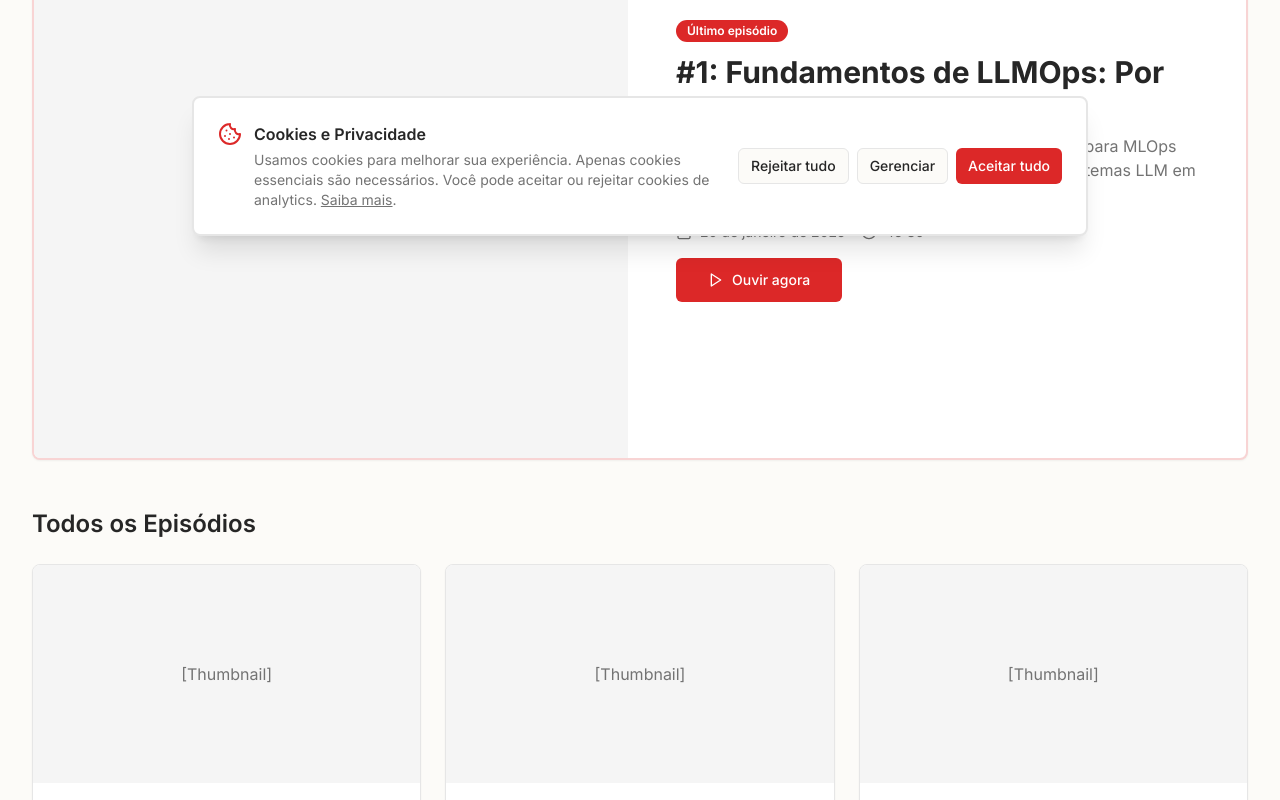
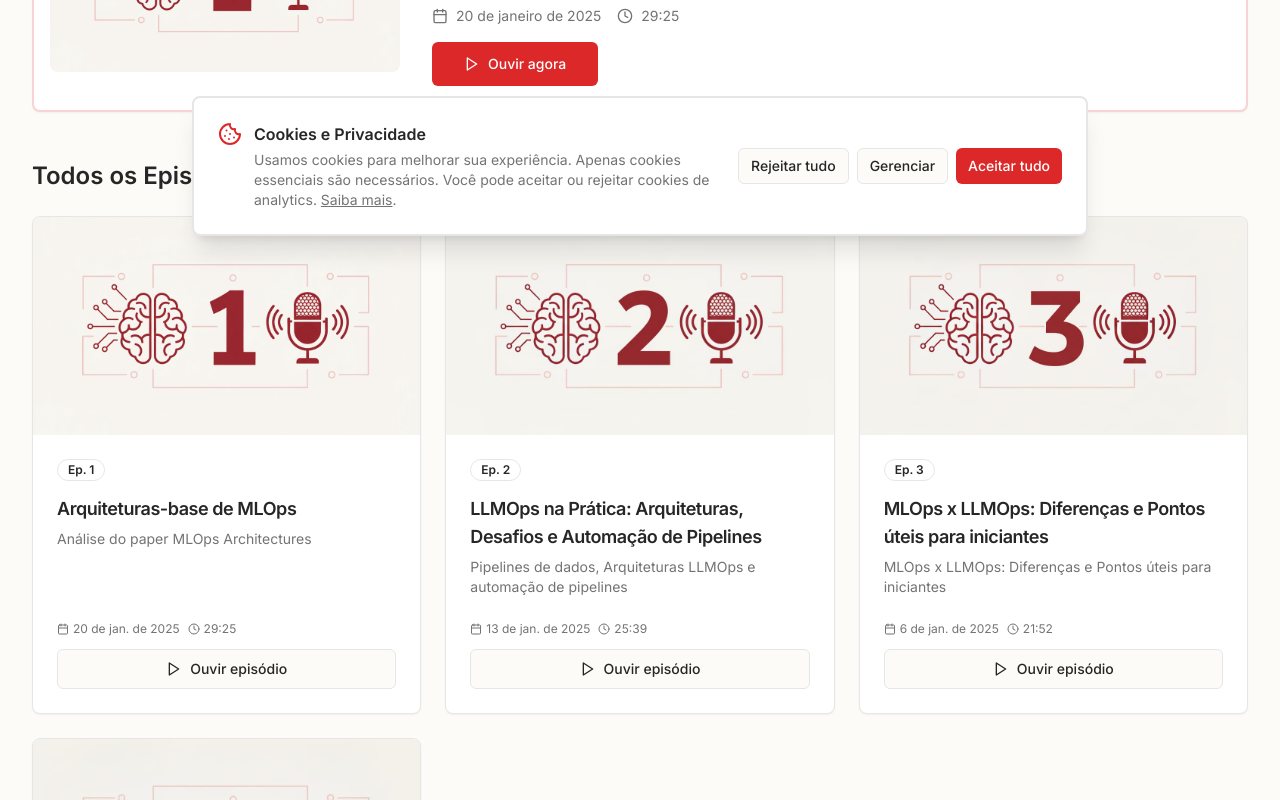
Before and after one commit to Pesdrinho/learning-llmops-platform, a React (Vite) app: page /podcast in a window 1280 px wide. Shown: the part 540-1340 px from the top of the page. Built offline with nearby package versions, Linux system fonts and the light colour scheme; no server answers.

Commit message:
feat(podcast): modularizar episódios em src/content/podcast, usar data centralizada e exibir thumbnails; remover mocks

```diff
--- a/src/pages/Podcast/Episode.jsx
+++ b/src/pages/Podcast/Episode.jsx
@@ -1,4 +1,4 @@
-import { useParams, Link } from 'react-router-dom';
+import { useParams, Link, Navigate } from 'react-router-dom';
 import { Badge } from '@components/ui/badge';
 import { Button } from '@components/ui/button';
 import { Card, CardContent, CardDescription, CardHeader, CardTitle } from '@components/ui/card';
@@ -10,6 +10,7 @@ import Transcript from '@components/media/Transcript';
 import AudienceSection from '@components/AudienceSection';
 import { formatDate } from '@lib/utils';
 import { Calendar, Clock, User, ArrowLeft, ExternalLink } from 'lucide-react';
+import { getEpisodePorSlug } from '@data/podcastEpisodes';
 
 /**
  * Página de episódio individual do Podcast
@@ -17,74 +18,16 @@ import { Calendar, Clock, User, ArrowLeft, ExternalLink } from 'lucide-react';
 export default function Episode() {
   const { slug } = useParams();
 
+  // Busca episódio por slug
+  const episode = getEpisodePorSlug(slug);
+
+  // Redireciona se episódio não existe
+  if (!episode) {
+    return <Navigate to="/podcast" replace />;
+  }
+
   // Feature flag para transcrição (mantida para ativação futura)
   const showTranscript = false;
-
-  // Mock data
-  const episode = {
-    numero: 1,
-    titulo: 'Fundamentos de LLMOps: Por onde começar?',
-    descricao:
-      'Uma conversa introdutória sobre LLMOps, diferenças para MLOps tradicional e os principais desafios ao implementar sistemas LLM em produção.',
-    data: '2025-01-20',
-    duracao: '45:30',
-    temas: ['fundamentos', 'introdução', 'mlops'],
-    convidado: {
-      nome: 'Dr. João Silva',
-      cargo: 'Principal ML Engineer',
-      empresa: 'TechCorp',
-      linkedin: 'https://linkedin.com',
-    },
-    audioUrl: 'https://example.com/podcast/ep01.mp3', // Placeholder
-    audiencia: {
-      publicoAlvo: 'Engenheiros de software, cientistas de dados e profissionais transitando para área de IA/ML',
-      objetivosAprendizado: [
-        'Compreender os fundamentos de LLMOps',
-        'Identificar diferenças entre MLOps tradicional e LLMOps',
-        'Reconhecer principais desafios em produção',
-        'Conhecer primeiros passos práticos para começar',
-      ],
-      tempoEstimado: '45 min',
-    },
-    notas: [
-      {
-        tempo: '00:00',
-        descricao: 'Introdução e apresentação do convidado',
-      },
-      {
-        tempo: '05:30',
-        descricao: 'O que é LLMOps e por que é importante',
-      },
-      {
-        tempo: '15:20',
-        descricao: 'Diferenças entre MLOps e LLMOps',
-      },
-      {
-        tempo: '25:40',
-        descricao: 'Principais desafios em produção',
-      },
-      {
-        tempo: '35:15',
-        descricao: 'Recomendações e por onde começar',
-      },
-      {
-        tempo: '42:00',
-        descricao: 'Perguntas da comunidade',
-      },
-    ],
-    recursosRelacionados: [
-      {
-        titulo: 'Guia: Descoberta & Definição',
-        link: '/guia/descoberta',
-        tipo: 'Guia',
-      },
-      {
-        titulo: 'Blog: Introdução ao LLMOps',
-        link: '/blog/introducao-llmops',
-        tipo: 'Artigo',
-      },
-    ],
-  };
 
   const transcriptContent = `
     Lorem ipsum dolor sit amet, consectetur adipiscing elit. Sed do eiusmod tempor incididunt
--- a/src/pages/Podcast/index.jsx
+++ b/src/pages/Podcast/index.jsx
@@ -6,50 +6,14 @@ import SEO from '@components/SEO';
 import Container from '@components/layout/Container';
 import { formatDate } from '@lib/utils';
 import { Calendar, Clock, Play, Headphones } from 'lucide-react';
+import { getEpisodiosOrdenados } from '@data/podcastEpisodes';
 
 /**
  * Página de lista de episódios do Podcast
  */
 export default function Podcast() {
-  // Mock data
-  const episodes = [
-    {
-      slug: 'ep01-fundamentos-llmops',
-      numero: 1,
-      titulo: 'Fundamentos de LLMOps: Por onde começar?',
-      descricao:
-        'Uma conversa introdutória sobre LLMOps, diferenças para MLOps tradicional e os principais desafios ao implementar sistemas LLM em produção.',
-      data: '2025-01-20',
-      duracao: '45:30',
-      temas: ['fundamentos', 'introdução', 'mlops'],
-      convidado: 'Dr. João Silva',
-      thumbnail: '/images/podcast/ep01.jpg',
-    },
-    {
-      slug: 'ep02-rag-profundidade',
-      numero: 2,
-      titulo: 'RAG em Profundidade: Da Teoria à Prática',
-      descricao:
-        'Exploramos Retrieval-Augmented Generation, desde conceitos básicos até implementações avançadas, incluindo embedding models, vector databases e estratégias de chunking.',
-      data: '2025-01-13',
-      duracao: '52:15',
-      temas: ['rag', 'arquitetura', 'embeddings'],
-      convidado: 'Maria Santos',
-      thumbnail: '/images/podcast/ep02.jpg',
-    },
-    {
-      slug: 'ep03-metricas-avaliacao',
-      numero: 3,
-      titulo: 'Métricas e Avaliação: Como medir qualidade de LLMs',
-      descricao:
-        'Discutimos métricas essenciais para sistemas LLM: recall@k, faithfulness, relevância, latência e custo. Quando usar cada uma e como estabelecer baselines.',
-      data: '2025-01-06',
-      duracao: '38:45',
-      temas: ['métricas', 'avaliação', 'monitoramento'],
-      convidado: 'Pedro Oliveira',
-      thumbnail: '/images/podcast/ep03.jpg',
-    },
-  ];
+  // Carrega episódios ordenados do mais recente para o mais antigo
+  const episodes = getEpisodiosOrdenados();
 
   return (
     <>
@@ -80,11 +44,19 @@ export default function Podcast() {
         {/* Último episódio (Featured) */}
         {episodes[0] && (
           <Card className="mb-12 overflow-hidden border-2 border-primary/20">
-            <div className="grid gap-6 md:grid-cols-2">
-              <div className="aspect-video md:aspect-square overflow-hidden bg-muted">
-                <div className="flex h-full items-center justify-center text-muted-foreground">
-                  [Thumbnail do Episódio]
-                </div>
+            <div className="grid gap-6 grid-cols-[300px_1fr] md:grid-cols-[350px_1fr]">
+              <div className="w-full h-48 overflow-hidden bg-muted rounded-lg m-4">
+                {episodes[0].thumbnail ? (
+                  <img
+                    src={episodes[0].thumbnail}
+                    alt={episodes[0].titulo}
+                    className="h-full w-full object-cover"
+                  />
+                ) : (
+                  <div className="flex h-full items-center justify-center text-muted-foreground">
+                    [Thumbnail do Episódio]
+                  </div>
+                )}
               </div>
               <div className="flex flex-col justify-center p-6 md:pr-12">
                 <Badge className="mb-3 w-fit">Último episódio</Badge>
@@ -120,9 +92,17 @@ export default function Podcast() {
             {episodes.map((episode) => (
               <Card key={episode.slug} className="flex flex-col overflow-hidden transition-shadow hover:shadow-lg">
                 <div className="aspect-video overflow-hidden bg-muted">
-                  <div className="flex h-full items-center justify-center text-muted-foreground">
-                    [Thumbnail]
-                  </div>
+                  {episode.thumbnail ? (
+                    <img
+                      src={episode.thumbnail}
+                      alt={episode.titulo}
+                      className="h-full w-full object-cover"
+                    />
+                  ) : (
+                    <div className="flex h-full items-center justify-center text-muted-foreground">
+                      [Sem imagem]
+                    </div>
+                  )}
                 </div>
                 <CardHeader className="flex-1">
                   <div className="mb-2 flex items-center gap-2">
```
